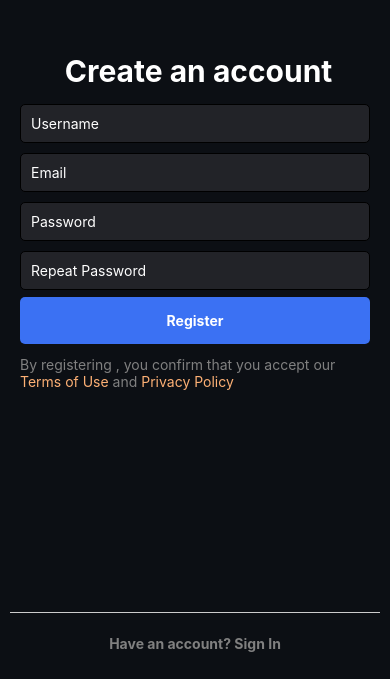
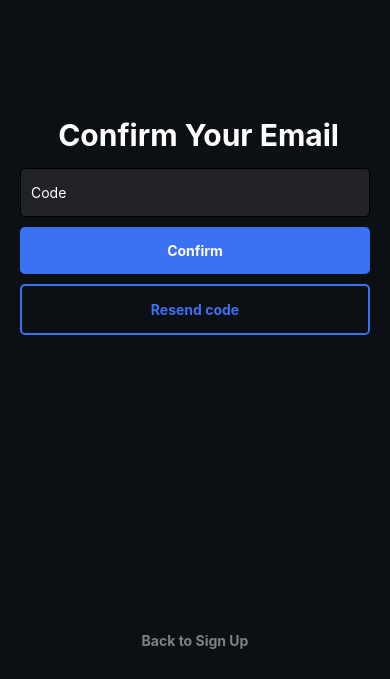
Before and after one commit to daniel9933/Git-Repo-Project, a React Native app: screen /ConfirmEmail in a window 390 px wide. Shown: the part 165-844 px from the top of the page. Built offline with nearby package versions, Linux system fonts and the light colour scheme.

Commit message:
Huge update
added email confirm , forgot password, reset password screens, added the whole navigation system, fixed styles.

```diff
--- a/App.tsx
+++ b/App.tsx
@@ -1,11 +1,13 @@
+import React from 'react';
 import { StyleSheet, Text, View } from 'react-native';
-import SignInScreen from './src/screens/SignInsScreen/SignInScreen';
-import SignUpScreen from './src/screens/SignInsScreen/SignUpScreen';
+import Navigation from './src/navigation/navigation';
+
+
 
 export default function App(){
   return (
     <View style={styles.root}>
-      <SignUpScreen />
+      <Navigation />
     </View>
   );
 }
@@ -14,6 +16,5 @@ const styles = StyleSheet.create({
   root: {
     flex: 1 ,
     backgroundColor: '#0c0f14',
-    justifyContent: 'center',
   },
 });
--- a/src/screens/SignInsScreen/app.json
+++ b/app.json
@@ -18,7 +18,8 @@
       "adaptiveIcon": {
         "foregroundImage": "./assets/adaptive-icon.png",
         "backgroundColor": "#ffffff"
-      }
+      },
+      "package": "com.anonymous.projecttypescript"
     },
     "web": {
       "favicon": "./assets/favicon.png"
--- a/src/components/CustomButton.tsx
+++ b/src/components/CustomButton.tsx
@@ -5,7 +5,7 @@ import {View, Text , StyleSheet, Pressable} from 'react-native'
 interface CustomButtonProps{
     text: string;
     onPress: () => void;
-    type?: 'PRIMARY' | 'TERTIARY';// optional
+    type?: 'PRIMARY' | 'TERTIARY' | 'SECONDARY';// optional
 }
 
 const CustomButton: React.FC<CustomButtonProps> = ({ onPress, text, type }) => {
@@ -22,7 +22,7 @@ const styles = StyleSheet.create({
         width : '100%',
 
         padding: 15,
-        marginVertical:2,
+        marginVertical:5,
 
         alignItems: 'center',
         borderRadius: 5,
@@ -30,7 +30,11 @@ const styles = StyleSheet.create({
 
     container_PRIMARY: {
         backgroundColor: '#3B71F3',
+    },
 
+    container_SECONDARY: {
+        borderColor: '#3B71F3',
+        borderWidth : 2,
     },
 
     container_TERTIARY: {
@@ -40,6 +44,10 @@ const styles = StyleSheet.create({
 
     text_PRIMARY: {
         color: 'white'
+    },
+
+    text_SECONDARY: {
+        color: '#3B71F3'
     },
 
     text_TERTIARY: {
--- a/src/components/CustomInput.tsx
+++ b/src/components/CustomInput.tsx
@@ -26,7 +26,7 @@ const styles = StyleSheet.create({
     container:{
         backgroundColor: '#222328',
         width: '100%',
-        padding:10,
+        padding:15,
 
         borderWidth: 1,
         borderRadius: 5, // makes the corners round
--- /dev/null
+++ b/src/navigation/navigation.tsx
@@ -0,0 +1,38 @@
+import React from 'react';
+import {Text, View } from 'react-native';
+import SignInScreen from '../screens/SignInScreen/SignInScreen';
+import SignUpScreen from '../screens/SignUpScreen/SignUpScreen';
+import ForgotPasswordScreen from '../screens/ForgotPasswordScreen/ForgotPasswordScreen';
+import EmailConfirmScreen from '../screens/EmailConfirmScreen/EmailConfirmScreen';
+import PasswordResetScreen from '../screens/PasswordResetScreen/PasswordResetScreen';
+import { NavigationContainer, DarkTheme } from '@react-navigation/native';
+import { createNativeStackNavigator } from '@react-navigation/native-stack';
+
+
+const Stack = createNativeStackNavigator();
+
+const CustomTheme = {
+  ...DarkTheme, // Properly extend the DarkTheme
+  colors: {
+    ...DarkTheme.colors, // Spread the existing dark theme colors
+    background: '#0c0f14', // Customize the background color
+  },
+};
+
+
+const Navigation = () => {
+  return (
+    <NavigationContainer theme = {CustomTheme}>
+      <Stack.Navigator screenOptions={{headerShown: false}}>
+        <Stack.Screen name = "SignIn" component={SignInScreen}/>
+        <Stack.Screen name = "SignUp" component={SignUpScreen}/>
+        <Stack.Screen name = "ConfirmEmail" component={EmailConfirmScreen}/>
+        <Stack.Screen name = "ForgotPassword" component={ForgotPasswordScreen}/>
+        <Stack.Screen name = "ResetPassword" component={PasswordResetScreen}/>
+
+      </Stack.Navigator>
+    </NavigationContainer>
+  );
+};
+
+export default Navigation;
--- /dev/null
+++ b/src/navigation/routeParameterList.tsx
@@ -0,0 +1,12 @@
+import { NativeStackNavigationProp } from '@react-navigation/native-stack';
+import { RouteProp } from '@react-navigation/native';
+import { useNavigation} from '@react-navigation/native';
+
+// Define your route names and their parameters
+export type RootStackParamList = {
+  SignIn: undefined;
+  SignUp: undefined;
+  ConfirmEmail: undefined;
+  ForgotPassword: undefined;
+  ResetPassword: undefined;
+};
--- /dev/null
+++ b/src/screens/EmailConfirmScreen/EmailConfirmScreen.tsx
@@ -0,0 +1,98 @@
+import React, { useState } from 'react';
+import { View, Text, StyleSheet, ScrollView } from 'react-native';
+import CustomInput from '../../components/CustomInput';
+import CustomButton from '../../components/CustomButton';
+import { useNavigation} from '@react-navigation/native';
+import { RootStackParamList } from '../../navigation/routeParameterList';
+
+
+const EmailConfirmScreen = () => {
+    const [code, setCode] = useState(''); // initial state of code
+
+    const navigation = useNavigation();
+
+    const onConfirmPressed = () => {
+        console.warn("Confirm");
+        //redirect to home page
+    };
+
+    const onSignUpPressed = () => {
+        navigation.navigate('SignUp');
+    };
+
+    const onResendPressed = () => {
+        console.warn("Resend");
+        //resend the code through email
+    };
+
+
+    return (
+        <View style={styles.root}>
+            <ScrollView
+                showsVerticalScrollIndicator={false}
+                contentContainerStyle={styles.scrollViewContent}
+            >
+                <View style={styles.mainContent}>
+                    <Text style = {styles.title}> Confirm Your Email</Text>
+
+                    <CustomInput
+                        placeholder='Code'
+                        value={code}
+                        setValue={setCode}
+                        secureTextEntry={false}
+                    />
+
+                    <CustomButton
+                        text="Confirm"
+                        onPress={onConfirmPressed}
+                        type="PRIMARY"
+                    />
+
+                    <CustomButton
+                    text="Resend code"
+                    onPress={onResendPressed}
+                    type="SECONDARY"
+                    />
+
+                </View>
+            </ScrollView>
+
+
+            <CustomButton
+                text="Back to Sign Up"
+                onPress={onSignUpPressed}
+                type="TERTIARY"
+            />
+
+        </View>
+    );
+};
+
+const styles = StyleSheet.create({
+    root: {
+        flex: 1, // Ensures the container fills the screen
+        justifyContent: 'space-between', // Spacing to keep the "Sign Up" button at the bottom
+        marginBottom : 10,
+    },
+    scrollViewContent: {
+        flexGrow: 1,
+        justifyContent: 'center',
+        alignItems: 'center',
+        paddingVertical: 20,
+    },
+    mainContent: {
+        width:'100%',
+        alignItems: 'center',
+        padding: 20,
+    },
+
+    title: {
+        fontSize: 30,
+        fontWeight: 'bold',
+        color : 'white',
+        margin : 10,
+    },
+
+});
+
+export default EmailConfirmScreen;
--- /dev/null
+++ b/src/screens/ForgotPasswordScreen/ForgotPasswordScreen.tsx
@@ -0,0 +1,84 @@
+import React, { useState } from 'react';
+import { View, Text, StyleSheet, ScrollView } from 'react-native';
+import CustomInput from '../../components/CustomInput';
+import CustomButton from '../../components/CustomButton';
+import { useNavigation } from '@react-navigation/native';
+
+const ForgotPasswordScreen = () => {
+    const [Username, setUserName] = useState(''); // initial state of the code
+
+    const navigation = useNavigation();
+
+    const onSendPressed = () => {
+        navigation.navigate('ResetPassword');
+    };
+
+    const onSignInPressed = () => {
+        navigation.navigate('SignIn');
+    };
+
+
+    return (
+        <View style={styles.root}>
+            <ScrollView
+                showsVerticalScrollIndicator={false}
+                contentContainerStyle={styles.scrollViewContent}
+            >
+                <View style={styles.mainContent}>
+                    <Text style = {styles.title}>Reset your password</Text>
+
+                    <CustomInput
+                        placeholder='Enter your username'
+                        value={Username}
+                        setValue={setUserName}
+                        secureTextEntry={false}
+                    />
+
+                    <CustomButton
+                        text="Send"
+                        onPress={onSendPressed}
+                        type="PRIMARY"
+                    />
+
+                </View>
+            </ScrollView>
+
+
+            <CustomButton
+                text="Back to Sign In"
+                onPress={onSignInPressed}
+                type="TERTIARY"
+            />
+
+        </View>
+    );
+};
+
+const styles = StyleSheet.create({
+    root: {
+        flex: 1, // Ensures the container fills the screen
+        justifyContent: 'space-between', // Spacing to keep the "Sign Up" button at the bottom
+        marginBottom : 10,
+    },
+    scrollViewContent: {
+        flexGrow: 1,
+        justifyContent: 'center',
+        alignItems: 'center',
+        paddingVertical: 20,
+    },
+    mainContent: {
+        width:'100%',
+        alignItems: 'center',
+        padding: 20,
+    },
+
+    title: {
+        fontSize: 30,
+        fontWeight: 'bold',
+        color : 'white',
+        margin : 10,
+    },
+
+});
+
+export default ForgotPasswordScreen;
--- /dev/null
+++ b/src/screens/PasswordResetScreen/PasswordResetScreen.tsx
@@ -0,0 +1,92 @@
+import React, { useState } from 'react';
+import { View, Text, StyleSheet, ScrollView } from 'react-native';
+import CustomInput from '../../components/CustomInput';
+import CustomButton from '../../components/CustomButton';
+import { useNavigation } from '@react-navigation/native';
+
+const PasswordResetScreen = () => {
+    const [code, setCode] = useState(''); // initial state of the code
+    const [newPassword, setNewPassword] = useState('');
+
+    const navigation = useNavigation();
+
+    const onSubmitPressed = () => {
+        console.warn("Submit");
+    };
+
+    const onSignInPressed = () => {
+        navigation.navigate('SignIn');
+    };
+
+
+    return (
+        <View style={styles.root}>
+            <ScrollView
+                showsVerticalScrollIndicator={false}
+                contentContainerStyle={styles.scrollViewContent}
+            >
+                <View style={styles.mainContent}>
+                    <Text style = {styles.title}>Reset your password</Text>
+
+                    <CustomInput
+                        placeholder='Code'
+                        value={code}
+                        setValue={setCode}
+                        secureTextEntry={false}
+                    />
+
+                    <CustomInput
+                        placeholder='Enter your new password'
+                        value={newPassword}
+                        setValue={setNewPassword}
+                        secureTextEntry={false}
+                    />
+
+                    <CustomButton
+                        text="Submit"
+                        onPress={onSubmitPressed}
+                        type="PRIMARY"
+                    />
+
+                </View>
+            </ScrollView>
+
+
+            <CustomButton
+                text="Back to Sign In"
+                onPress={onSignInPressed}
+                type="TERTIARY"
+            />
+
+        </View>
+    );
+};
+
+const styles = StyleSheet.create({
+    root: {
+        flex: 1, // Ensures the container fills the screen
+        justifyContent: 'space-between', // Spacing to keep the "Sign Up" button at the bottom
+        marginBottom : 10,
+    },
+    scrollViewContent: {
+        flexGrow: 1,
+        justifyContent: 'center',
+        alignItems: 'center',
+        paddingVertical: 20,
+    },
+    mainContent: {
+        width:'100%',
+        alignItems: 'center',
+        padding: 20,
+    },
+
+    title: {
+        fontSize: 30,
+        fontWeight: 'bold',
+        color : 'white',
+        margin : 10,
+    },
+
+});
+
+export default PasswordResetScreen;
--- a/src/screens/SignInsScreen/SignInScreen.tsx
+++ b/src/screens/SignInScreen/SignInScreen.tsx
@@ -3,23 +3,27 @@ import { View, Image, StyleSheet, useWindowDimensions, ScrollView } from 'react-
 import Logo from '../../../assets/images/Logo_1.png';
 import CustomInput from '../../components/CustomInput';
 import CustomButton from '../../components/CustomButton';
+import { useNavigation } from '@react-navigation/native';
 
 const SignInScreen = () => {
     const [Username, setUsername] = useState(''); // initial state of username and password
     const [password, setPassword] = useState('');
 
     const { height } = useWindowDimensions(); // gets the window dimensions of the device
+    const navigation = useNavigation();
 
-    const onSignInPressed = () => { // function that sends a warning when sign in is pressed
+    const onSignInPressed = () => {
         console.warn("Sign in");
+        //validate user through backend
+        //navigate to home screen
     };
 
-    const OnForgotPasswordPressed = () => { // function that sends a warning when forgot password is pressed
-        console.warn("OnForgotPasswordPressed");
+    const OnForgotPasswordPressed = () => {
+        navigation.navigate('ForgotPassword');
     };
 
-    const onSignUpPressed = () => { // function that sends a warning when sign up is pressed
-        console.warn("Sign up");
+    const onSignUpPressed = () => {
+        navigation.navigate('SignUp');
     };
 
     return (
@@ -36,7 +40,6 @@ const SignInScreen = () => {
                     />
 
                     <CustomInput
-                        style = {styles.input}
                         placeholder='Username'
                         value={Username}
                         setValue={setUsername}
@@ -106,9 +109,6 @@ const styles = StyleSheet.create({
         marginVertical: 5, // Vertical spacing around the line
         alignSelf: 'center'
     },
-    input: {
-        color: 'white'
-    }
 
 });
 
--- a/src/screens/SignInsScreen/SignUpScreen.tsx
+++ b/src/screens/SignUpScreen/SignUpScreen.tsx
@@ -2,6 +2,7 @@ import React, { useState } from 'react';
 import { View, Text, StyleSheet, ScrollView } from 'react-native';
 import CustomInput from '../../components/CustomInput';
 import CustomButton from '../../components/CustomButton';
+import { useNavigation } from '@react-navigation/native';
 
 const SignUpScreen = () => {
     const [Username, setUsername] = useState(''); // initial state of username,password,email
@@ -9,20 +10,23 @@ const SignUpScreen = () => {
     const [password, setPassword] = useState('');
     const [passwordRepeat , setPasswordRepeat ] = useState('');
 
+    const navigation = useNavigation();
 
-    const onRegisterPressed = () => { // function that sends a warning when sign in is pressed
-        console.warn("Register");
+    const onRegisterPressed = () => {
+        //validate the information
+        navigation.navigate('ConfirmEmail');
     };
 
-    const onHaveAnAccountPressed = () => { // function that sends a warning when sign up is pressed
-        console.warn("Sign up");
+    const onHaveAnAccountPressed = () => {
+        navigation.navigate('SignIn');
+
     };
 
-    const  onTermsPressed= () => { // function that sends a warning when terms of use are pressed
+    const  onTermsPressed= () => {
         console.warn("onTermsPressed");
     };
 
-    const onPolicyPressed =  () => { // function that sends a warning when privacy policy is pressed
+    const onPolicyPressed =  () => {
         console.warn("onPrivacyPressed");
     };
 
```
Also changed, not shown: package.json (+7 -3 lines), assets/images/Logo_1.png, 44 other files (tests, documents, lock files or other folders).
